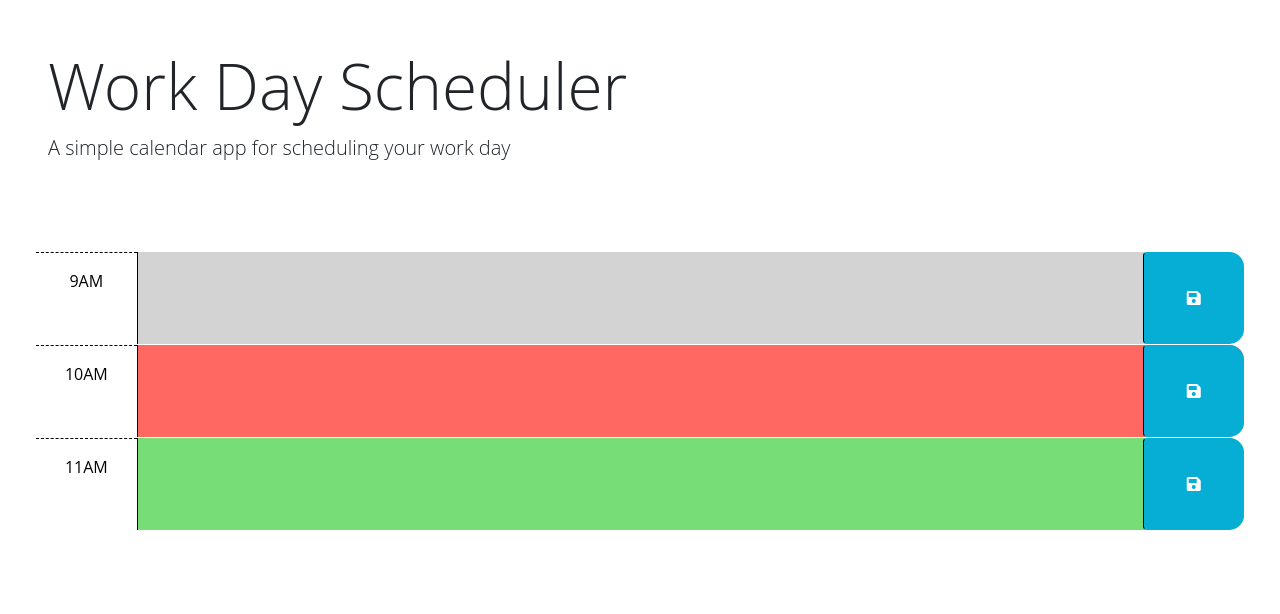
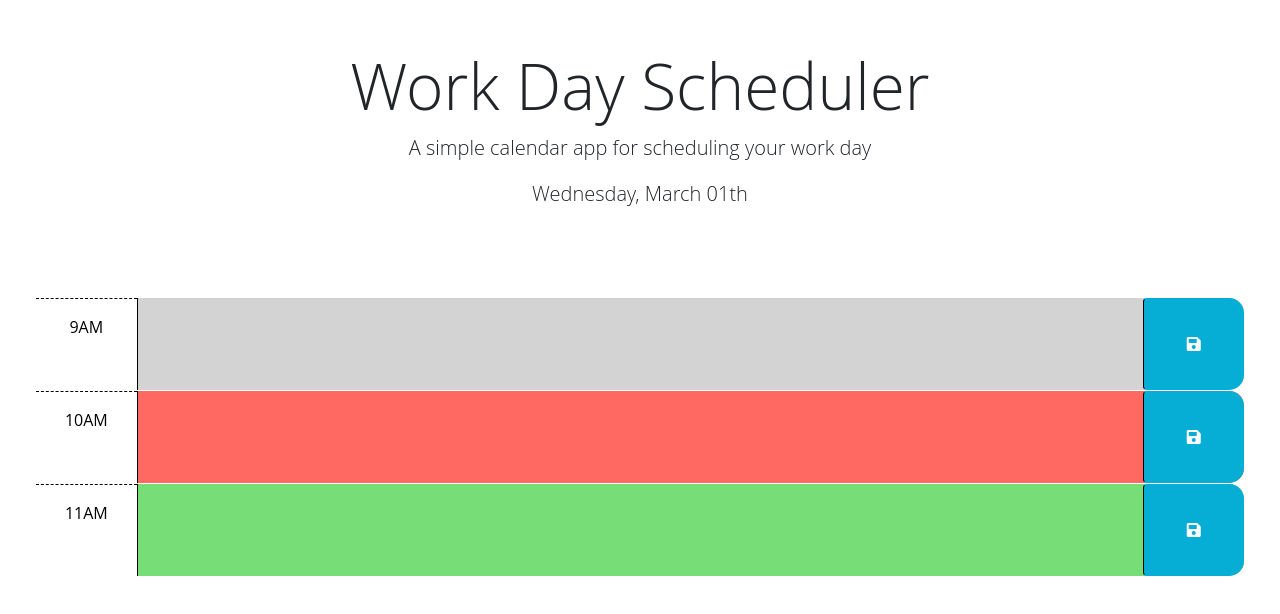
Before and after one commit to joshsandquist/Work-Day-Scheduler, a plain HTML site: page index.html in a window 1280 px wide. Drawn offline with nearby package versions, Linux system fonts and the light colour scheme.

Commit message:
added current date using dayjs

```diff
--- a/index.html
+++ b/index.html
@@ -25,7 +25,7 @@
   </head>
 
   <body>
-    <header class="p-5 mb-4">
+    <header class="p-5 mb-4 text-center">
       <h1 class="display-3">Work Day Scheduler</h1>
       <p class="lead">A simple calendar app for scheduling your work day</p>
       <p id="currentDay" class="lead"></p>
--- a/script.js
+++ b/script.js
@@ -20,4 +20,7 @@ $(function () {
   // attribute of each time-block be used to do this?
   //
   // TODO: Add code to display the current date in the header of the page.
+  var currentDayEl = $('#currentDay')
+  var dateToday = dayjs().format('dddd, MMMM DD[th]')
+  currentDayEl.text(dateToday)
 });
```
